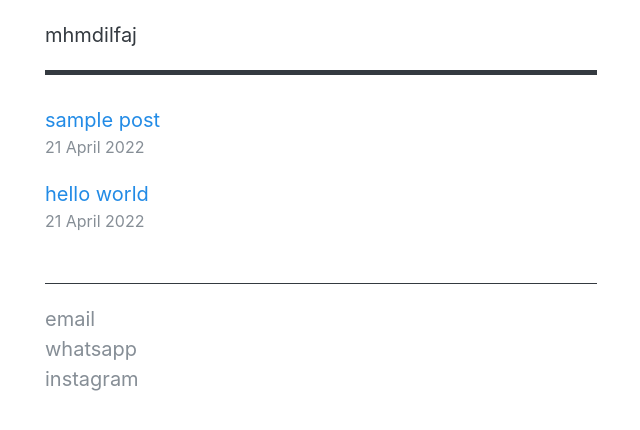
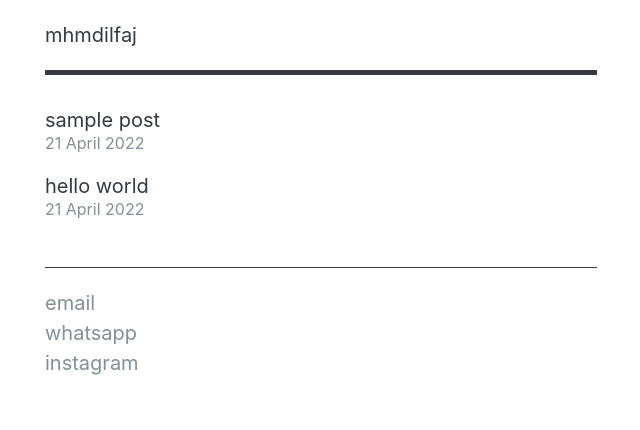
Before and after one commit to mhmdilfaj/mhmdilfaj.github.io, a Jekyll site: the page built from index.html, in a window 1280 px wide. Shown: the top 430 px of the page, without its empty margins (319-959 px from the left). Built offline with Jekyll 4.4.1, drawn with Linux system fonts in a browser that asks for light colours.

Commit message:
Update index.html

```diff
--- a/index.html
+++ b/index.html
@@ -6,8 +6,8 @@ title: homepage
 <div class="container">
   {% for post in site.posts %}
   <article class="mb-1">
-    <a href="{{ post.url }}" alt="" class="text-decoration-none lh-1">{{ post.title }}</a>
-    <time datetime="{{ post.date | date_to_xmlschema }}"><small class="d-block text-secondary">{{ post.date | date_to_long_string }}</small></time>
+    <a href="{{ post.url }}" alt="" class="text-decoration-none text-dark lh-1">{{ post.title }}</a>
+    <time datetime="{{ post.date | date_to_xmlschema }}"><small class="d-block text-secondary lh-1">{{ post.date | date_to_long_string }}</small></time>
   </article>
   {% endfor %}
 </div>
```
